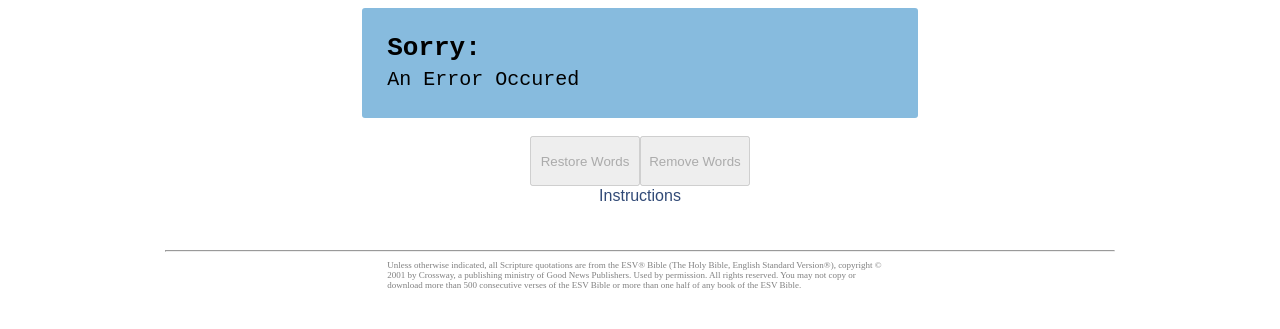
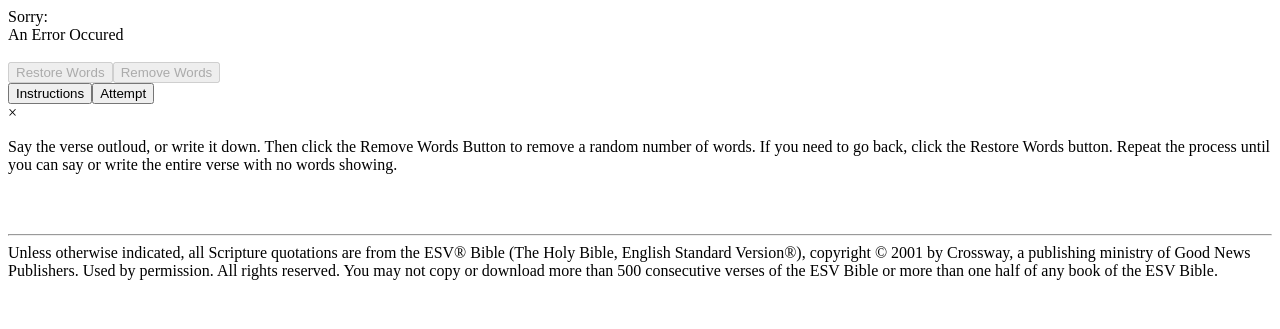
Before and after one commit to djjohnsongeek/memorize, a Django app: template mem_app/templates/mem_app/memorize.html in a window 1280 px wide. Shown: the top 329 px of the page. Run offline with Django 3.2, Linux system fonts and the light colour scheme; the template is opened without the code that fills it, so the values that code supplies are empty; some libraries are stand-ins or nearby versions.

Commit message:
grading functionality partially complete, still a few bugs

```diff
--- a/mem_app/templates/mem_app/memorize.html
+++ b/mem_app/templates/mem_app/memorize.html
@@ -6,101 +6,13 @@
         <script src="https://unpkg.com/react@16/umd/react.development.js" crossorigin></script>
         <script src="https://unpkg.com/react-dom@16/umd/react-dom.development.js" crossorigin></script>
         <script src="https://unpkg.com/babel-standalone@6/babel.min.js"></script>
-        <style>
-            .verse-to-mem{
-                font-family:'Courier New', Courier, monospace;
-                font-size: 26px;
-                background-color:#87bbde;
-                padding: 25px;
-                width: 40%;
-                margin: auto;
-                border-radius: 3px;
-            }
-
-            #spanText{
-                font-size: 20px;
-            }
-
-            #spanRef {
-                font-weight: bold;
-            }
-            .btnVerseControls{
-                width: 110px;
-                height: 50px;
-            }
-
-            #btnInstructions{
-                border: 0px solid white;
-                background-color: white;
-                cursor: pointer;
-                color:rgb(49, 74, 119);
-                font-size: 16px;
-            }
-
-            #btnInstructions:hover{
-                color:cornflowerblue;
-            }
-
-            .divVerseControls{
-                text-align: center;
-            }
-
-            footer div {
-                font-size: 9px;
-                width: 40%;
-                margin: auto;
-                color: grey;
-            }
-
-            hr {
-                width: 75%;
-            }
-
-            .modal{
-                z-index: 1;
-                display: none;
-                position: fixed;
-                left: 0;
-                top: 0;
-                width: 100%;
-                height: 100%;
-                overflow: auto;
-                background-color: rgb(0,0,0);
-                background-color: rgba(0,0,0,0.4);
-            }
-
-            .modal-content {
-                font-family: 'Lucida Sans', 'Lucida Sans Regular', 'Lucida Grande', 'Lucida Sans Unicode', sans-serif;
-                background-color: #fefefe;
-                margin: 15% auto;
-                padding: 20px;
-                border: 1px solid #888;
-                width: 40%;
-
-            }
-
-            #close {
-                color: #aaa;
-                float: right;
-                font-size: 28px;
-                font-weight: bold;
-            }
-
-            #close:hover, #close:focus {
-                color: rgb(228, 13, 13);
-                text-decoration: none;
-                cursor: pointer;
-            }
-
-            .txt-emphasis{
-                font-weight: bold;
-                color: rgb(67, 67, 175);
-            }
-        </style>
+        {% load static %}
+        <link rel="stylesheet" type="text/css" href="{% static 'mem_app/styles.css' %}">
     </head>
     <body>
         <div id="app"></div>
         <script type="text/babel">
+            "use strict"
             class Verse extends React.Component {
                 render() {
                     return(
@@ -113,13 +25,14 @@
                                 <br/>
                                 <button onClick={this.props.restoreWords} className="btnVerseControls" id="btnRestoreWords">Restore Words</button>
                                 <button onClick={this.props.removeWords} className="btnVerseControls" id="btnRemoveWords">Remove Words</button><br/>
-                                <button onClick={this.instructions} id="btnInstructions">Instructions</button>
+                                <button onClick={this.instructions} id="btn-instructions">Instructions</button>
+                                <button onClick={this.props.changeMode} id="btn-grade-mode">Attempt</button>
                                 <div id="modal-instructions" className="modal">
                                     <div className="modal-content">
                                         <span id="close">&times;</span>
                                         <p>
-                                         Say the verse outloud, or write it down. Then click the <span className="txt-emphasis">Remove Words</span> Button to remove
-                                         a random number of words. If you need to go back, click the <span className="txt-emphasis">Restore Words</span> button.
+                                         Say the verse outloud, or write it down. Then click the <span className="txt-emphasis-blue">Remove Words</span> Button to remove
+                                         a random number of words. If you need to go back, click the <span className="txt-emphasis-green">Restore Words</span> button.
                                          Repeat the process until you can say or write the entire verse with no words showing.
                                         </p>
                                     </div>
@@ -149,6 +62,142 @@
                 }
             }
 
+            class Grade extends React.Component {
+                constructor(props) {
+                    super(props);
+                    this.state = {
+                        grade: 0,
+                        feedback: "",
+                    }
+                }
+
+                render() {
+                    return(
+                        <div className="div-main">
+                            <h3>Verse Grading</h3>
+                            <textarea id="textarea-verse" rows="8" cols="90" autoFocus placeholder="Verse Reference&#13;&#10;Verse Body..."></textarea><br/>
+                            <button onClick={this.gradeVerse} className="btnVerseControls">Submit</button><br/>
+                            <button onClick={this.props.changeMode} id="btn-study-mode">Study Verse</button>
+                            <div id="modal-feedback" className="modal">
+                                <div className="modal-content">
+                                    <span id="close-feedback">&times;</span>
+                                    <h3 id="percent">Your Score: {this.state.grade}</h3>
+                                    <p id="feedback">{this.state.feedback}</p>
+                                </div>
+                            </div>
+                        </div>
+                    );
+                }
+
+                gradeVerse = () => {
+                    const regex = /[^A-za-z0-9 \t]/gi;
+                    const regex2 = /[\r\n]/gi;
+
+                    // remove non-alphabetic characters, convert verse to list of words
+                    const verseText = this.props.text.replace(regex, "").split(" ");
+
+                    //add reference to begining of verseText array
+                    const ref = this.props.reference.replace(regex, "").split(" ");
+                    verseText.unshift(ref[0], ref[1]);
+
+                    //convert user's attempt to list of words
+                    const rawText = document.getElementById("textarea-verse").value.replace(regex2, " ");
+                    const verseAttempt = rawText.replace(regex, "").split(" ");
+                    const verseRaw = verseAttempt.slice(0);
+
+
+                    // prepare error and score storage
+                    let score = 0;
+                    const errorsIndex = [];
+
+                    // compare verses
+                    for (let i = 0; i < verseAttempt.length; i++) {
+                        // bool dictates if an extra word should be added back in to the array
+                        // when displaying the graded verse to the user
+                        let bool = false;
+
+                        // increase score if words match
+                        if (verseAttempt[i] === verseText[i]) {
+                            score += 1;
+                        }
+
+                        // decrease score, store error info there are
+                        // extra words at the end of user's input
+                        else if(verseText[i] === undefined){
+                            score -= 1;
+                            errorsIndex.push([i, bool]);
+                        }
+
+                        else {
+                            // prepare error text
+                            let errorText = verseAttempt[i];
+
+                            // decrease score if words do not match
+                            score -= 1;
+
+                            // if error seems like an extra word
+                            if (verseAttempt[i + 1] === verseText[i]) {
+                                bool = true;
+                                errorText = verseAttempt[i];
+                                verseAttempt.splice(i, 1);
+                            }
+                            // if error seems like a missing word
+                            else if (verseAttempt[i] === verseText[i + 1]) {
+                                verseAttempt.splice(i, 0, "____");
+                            }
+                            else{}
+                            // record error
+                            errorsIndex.push([i, bool, errorText]);
+                        }
+                    }
+                    // sort errors, smaller index's first
+                    errorsIndex.sort((a, b) => a[0] - b[0]);
+                    let percent = Math.round(score / verseText.length * 100);
+
+                    let index = 0;
+                    for (let j = 0; j < verseAttempt.length; j++) {
+                        console.log(index);
+                        if (errorsIndex[index] === undefined){
+                            break;
+                        }
+                        if (j === errorsIndex[index][0]) {
+                            // insert previously removed work back into users's attempt for feedback
+                            if (errorsIndex[index][1]) {
+                                verseAttempt.splice(j, 0, errorsIndex[index][2]);
+                            }
+                            verseAttempt[j] = "<span class='text-error'>" + verseAttempt[j] + "</span>";
+                            index++;
+                        }
+                    }
+
+                    // update feedback modal
+                    this.setState({
+                        grade: percent.toString() + "%",
+                    });
+                    document.querySelector("#feedback").innerHTML = verseAttempt.join(" ");
+
+                    console.log(verseAttempt.join(" "));
+                    console.log(JSON.stringify(verseAttempt));
+
+                    // get modal and close button
+                    const modal = document.querySelector("#modal-feedback");
+                    const btnClose = document.querySelector("#close-feedback");
+
+                    // display modal
+                    modal.style.display = "block";
+
+                    // close modal
+                    btnClose.onclick = () => {
+                        modal.style.display = "none";
+                    }
+                    window.onclick = (event) => {
+                        if (event.target == modal){
+                            modal.style.display = "none";
+                        }
+                    };
+                }
+            }
+
             class App extends React.Component {
                 constructor(props) {
                     super(props);
@@ -156,7 +205,8 @@
                         ref: document.querySelector("#ref-title").innerHTML,
                         text: "",
                         cachedText: [],
-                        cacheIndex: 0
+                        cacheIndex: 0,
+                        gradeMode: false
                     }
                 }
 
@@ -174,7 +224,7 @@
                                 }));
                                 document.querySelector("#btnRemoveWords").disabled = true;
                             }
-                            // update sate to match user's verse
+                            // update state to match user's verse
                             else {
                                 this.setState(state => ({
                                     text: response.text,
@@ -279,15 +329,33 @@
                     });
                 }
 
+                changeMode = () => {
+                    this.setState({
+                        gradeMode: !this.state.gradeMode
+                    });
+                }
+
                 render() {
+                    if (this.state.gradeMode) {
+                        return(
+                            <Grade
+                                changeMode={this.changeMode}
+                                text={this.state.cachedText[0]}
+                                reference={this.state.ref}
+                            />
+                        )
+                    }
+                    else {
                         return(
                             <Verse
                                 reference={this.state.ref}
                                 text={this.state.text}
                                 removeWords={this.removeWords}
                                 restoreWords={this.restoreWords}
+                                changeMode={this.changeMode}
                             />
                         )
+                    }
                 }
             }
 
```
Also changed, not shown: mem_app/templates/mem_app/base.html (+2 -14 lines), mem_app/templates/mem_app/index.html (+11 -7 lines). Lines whose indentation alone changed are shown as unchanged.
